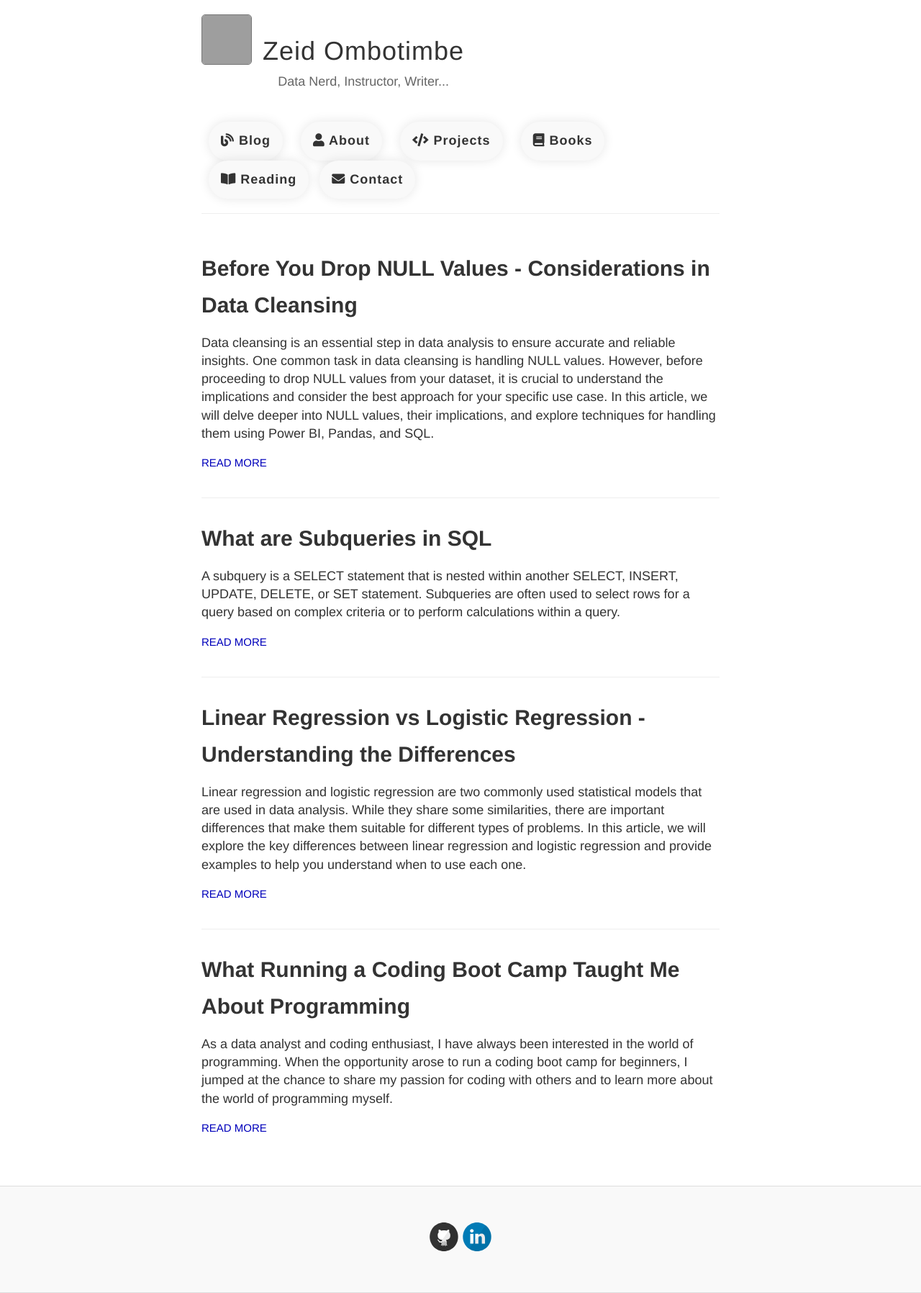
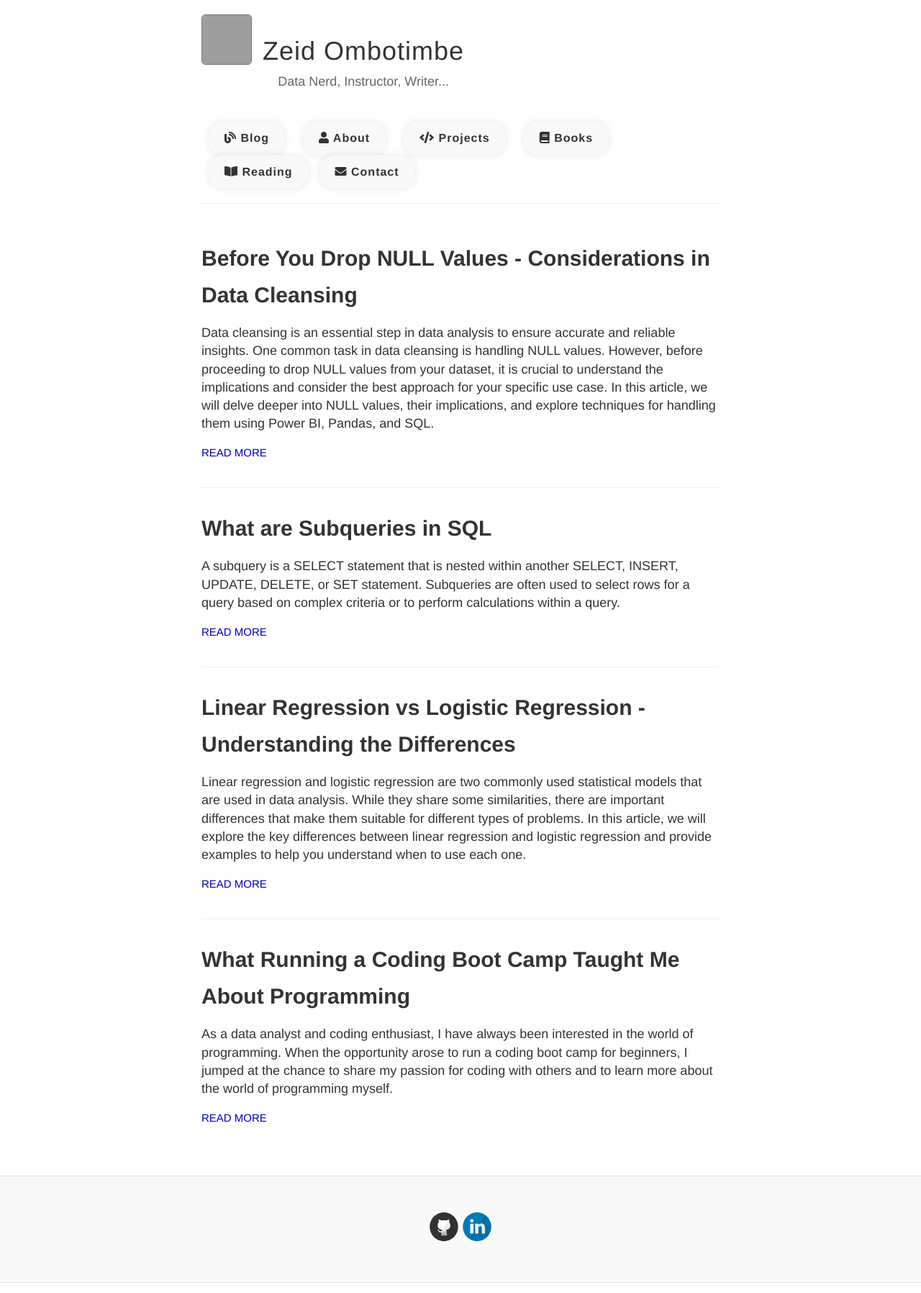
Before and after one commit to obtbe/zeidombo.github.io, a Jekyll site: the page built from index.md, in a window 1280 px wide. Shown: the whole page at 72% size. Built offline with Jekyll 4.4.1, drawn with Linux system fonts in a browser that asks for light colours; grey boxes are pictures that could not be loaded.

Commit message:
Still shooting for better ..

```diff
--- a/_layouts/default.html
+++ b/_layouts/default.html
@@ -18,18 +18,18 @@
   <style>
     /* Custom styling for navigation sections */
     .nav-section {
-      font-size: 18px;
+      font-size: 16px;
       font-weight: bold;
-      padding: 12px 15px; /* Adjusted padding */
+      padding: 10px 20px; /* Adjusted padding */
       text-decoration: none;
       color: #333;
       background-color: #f9f9f9;
       border: 2px solid transparent;
-      border-radius: 30px; /* Increased border radius for a softer look */
+      border-radius: 20px; /* Slightly increased border radius */
       margin: 0 10px; /* Adjusted margin */
       display: inline-block;
       transition: background-color 0.3s ease; /* Smooth transition for background color */
-      box-shadow: 0 0 15px rgba(0, 0, 0, 0.1); /* Add a subtle box shadow */
+      box-shadow: 0 0 10px rgba(0, 0, 0, 0.1); /* Add a subtle box shadow */
     }
 
     /* Adjusted styling for the Contact section */
@@ -38,7 +38,7 @@
     }
 
     .nav-section:hover {
-      background-color: #ffdf6b; /* Change the background color on hover to a divine gold */
+      background-color: #ffd700; /* Change the background color on hover to a divine gold */
       border-color: transparent; /* Remove border color on hover */
     }
 
```
